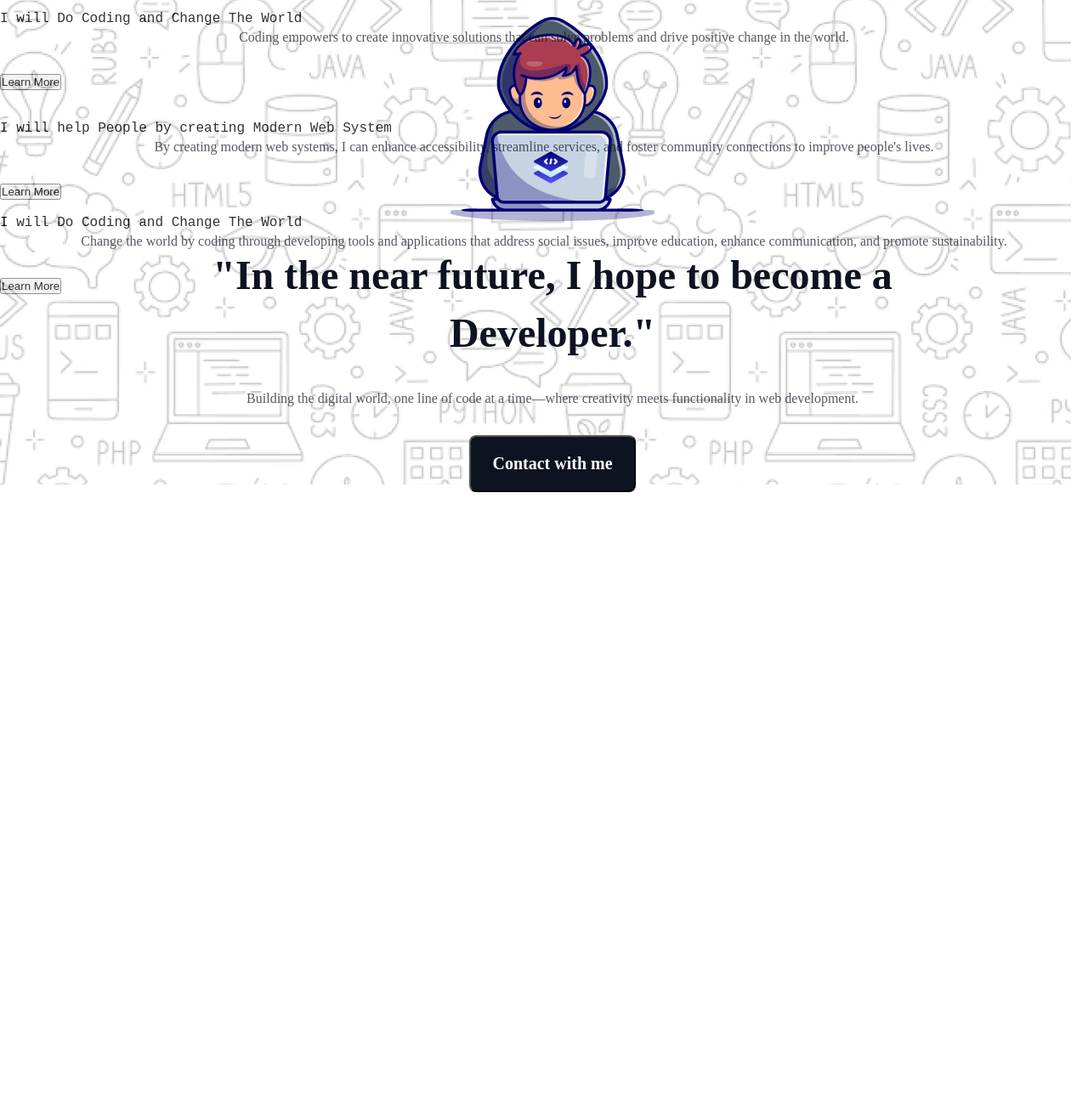
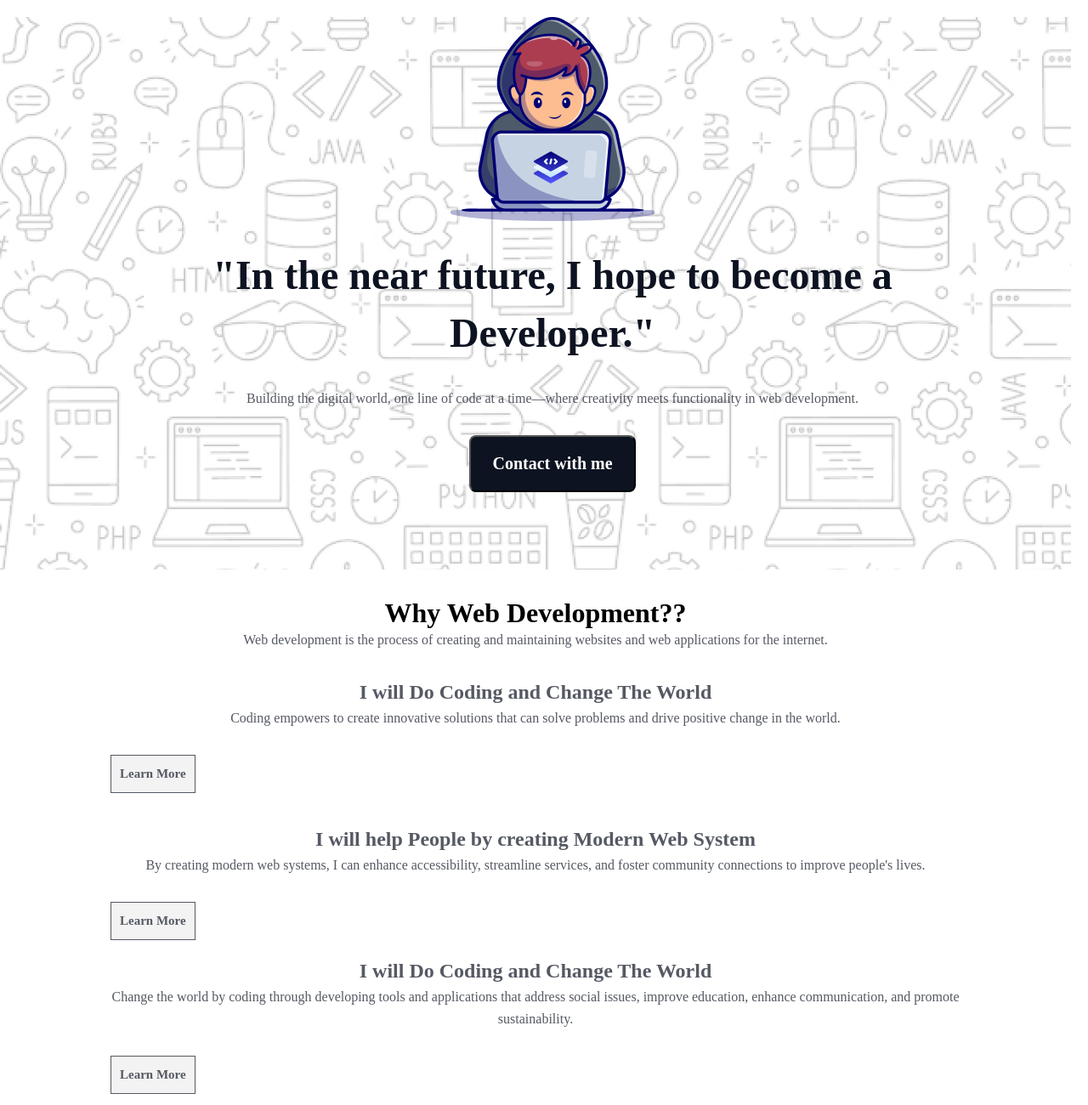
Before and after one commit to Anamul757/first-challenge-repo, a plain HTML site: page index.html in a window 1280 px wide. Shown: the part 80-1380 px from the top of the page at 85% size. Before the commit the page ends 1300 px from the top, so only its background shows below. Drawn offline with Linux system fonts and the light colour scheme; a web font is replaced by a local one.

Commit message:
changes description section

```diff
--- a/index.html
+++ b/index.html
@@ -23,39 +23,42 @@
         </nav>
     </header>
     <main>
+        <div class="web-des-section">
             <div class="description-header">
                 <p class="section-heading">Why Web Development??</p>
-            <p class="section-description">Web development is the process of creating and maintaining websites and web
-                applications for the
-                internet.</p>
+                <p class="section-description">Web development is the process of creating and maintaining websites and web applications for the internet.</p>
             </div>
             <div class="description-section">
-            <div class="1st-description-section">
-                <p class="">I will Do Coding and Change The World</p>
-                <p class="section-description">Coding empowers to create innovative solutions that can solve problems
-                    and drive positive change in
-                    the world.</p>
-                <button>Learn More</button>
-                <div class="section-img"><img src="" alt=""></div>
-            </div>
-            <div class="2nd-description-section">
-                <div class="section-img"><img src="" alt=""></div>
-                <div>
-                    <p>I will help People by creating Modern Web System</p>
-                    <p class="section-description">By creating modern web systems, I can enhance accessibility,
-                        streamline services, and foster
-                        community connections to improve people's lives.</p>
-                    <button>Learn More</button>
+                <div class="description-section-card">
+                    <p class="description-heading">I will Do Coding and Change The World</p>
+                    <p class="section-description">Coding empowers to create innovative solutions that can solve problems and drive positive change in the world.</p>
+                    <button class="des-btn">Learn More</button>
+                    <div class="section-img">
+                        <img src="" alt="">
                     </div>
                 </div>
-            <div class="3rd-description-section">
-                <div class="section-img"><img src="" alt=""></div>
-                <div>
-                    <p>I will Do Coding and Change The World</p>
-                    <p class="section-description">Change the world by coding through developing tools and applications
+                <div class="description-section">
+                    <div class="section-img">
+                        <img src="" alt="">
+                    </div>
+                    <div class="description-section-card">
+                        <p class="description-heading">I will help People by creating Modern Web System</p>
+                        <p class="section-description">By creating modern web systems, I can enhance accessibility, streamline services, and foster community connections to improve people's lives.</p>
+                        <button class="des-btn">Learn More</button>
+                    </div>
+                </div>
+                <div class="description-section">
+                    <div class="section-img">
+                        <img src="" alt="">
+                    </div>
+                    <div class="description-section-card">
+                        <p class="description-heading">I will Do Coding and Change The World</p>
+                        <p class="section-description">Change the world by coding through developing tools and
+                            applications
                             that address social issues, improve education, enhance communication, and promote
                             sustainability.</p>
-                    <button>Learn More</button>
+                        <button class="des-btn">Learn More</button>
+                    </div>
                 </div>
             </div>
         </div>
--- a/styles/style.css
+++ b/styles/style.css
@@ -9,6 +9,7 @@
     font-optical-sizing: auto;
     font-style: normal;
 }
+
 .section-description {
     color: rgb(13, 19, 33);
     font-family: Azeret Mono;
@@ -20,6 +21,7 @@
     opacity: 0.7;
     margin-bottom: 30px;
 }
+
 .section-heading {
     olor: rgb(13, 19, 33);
     font-family: Azeret Mono;
@@ -30,9 +32,33 @@
     text-align: center;
 }
 
+.description-heading {
+    color: rgba(13, 19, 33, 0.7);
+    font-family: Azeret Mono;
+    font-size: 24px;
+    font-weight: 700;
+    line-height: 36px;
+    display: flex;
+    flex-direction: column;
+    align-items: center;
+}
+
+.des-btn {
+    box-sizing: border-box;
+    border: 1px solid rgb(13, 19, 33);
+    opacity: 0.7;
+    color: rgb(13, 19, 33);
+    font-family: Azeret Mono;
+    font-size: 15px;
+    font-weight: 600;
+    line-height: 23px;
+    text-align: center;
+    padding: 10px;
+}
+
 /* header related style */
 .header-section {
-    position: absolute;
+    /* position: absolute; */
     flex-direction: column;
     height: 650px;
     width: 1260px;
@@ -81,7 +107,17 @@
 
 /* main section style */
 main {
-    weight: 1000px;
-    height: 1300px;
+    height: 650px;
+    width: 1260px;
+    display: flex;
+    flex-direction: column;
+    justify-content: center;
+    align-items: center;
 
 }
+
+.web-des-section {
+    height: 900px;
+    width: 1000px;
+    padding: 70px 90px;
+}
```
Lines whose indentation alone changed are shown as unchanged.
